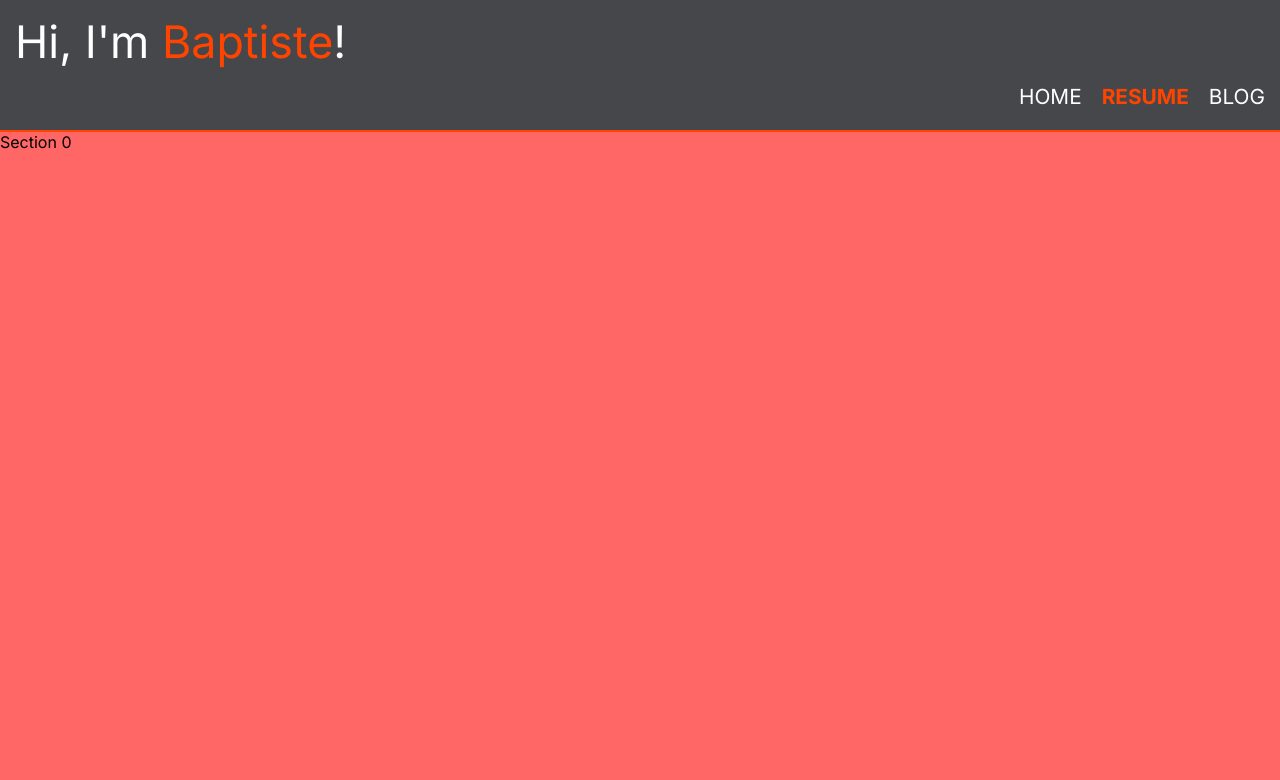
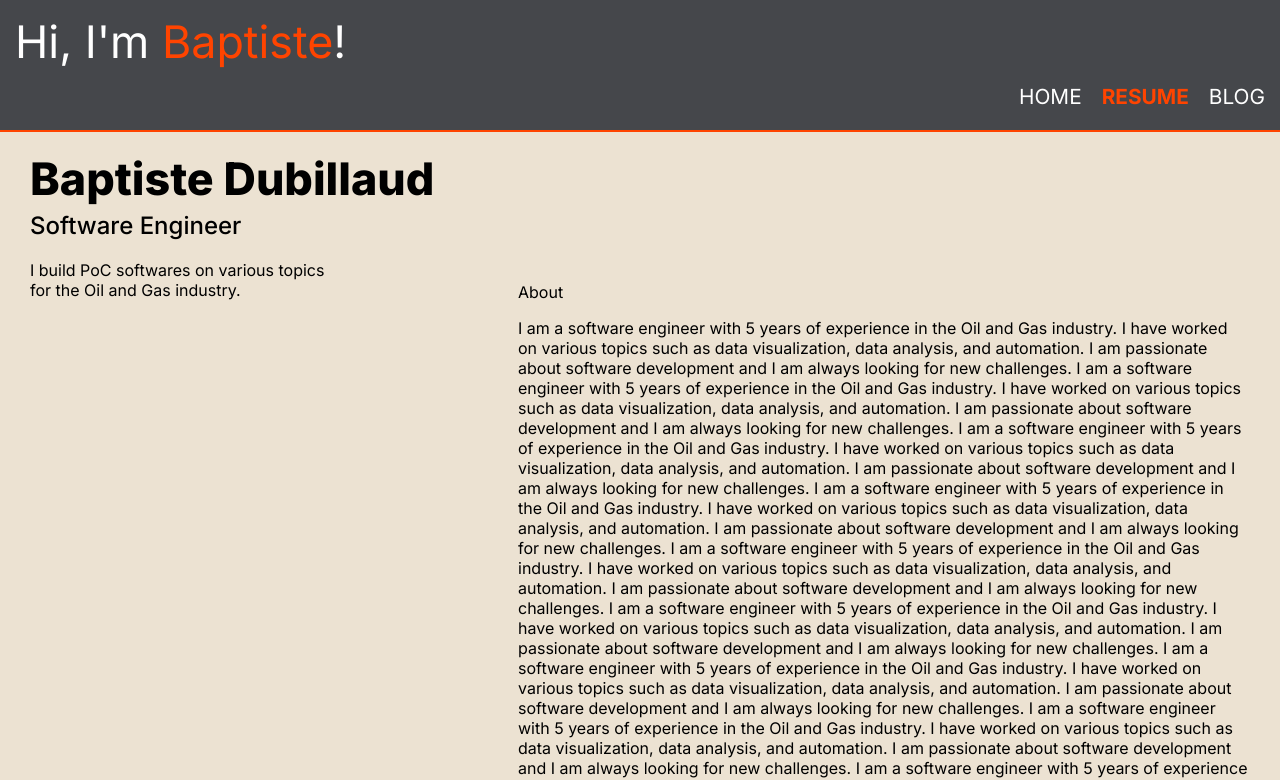
Before and after one commit to baptiste-dubillaud/personal-website, a Next.js app: page /resume in a window 1280 px wide. Shown: the top 780 px of the page. Built offline with nearby package versions, Linux system fonts and the light colour scheme.

Commit message:
resume page layout

```diff
--- a/src/app/resume/page.js
+++ b/src/app/resume/page.js
@@ -3,56 +3,139 @@
 import styles from "@/app/resume/page.module.css";
 import { useEffect, useRef, useState } from "react";
 
+const TWO_COLUMNS_BREAKPOINT = 1200;
+const TWO_COLUMNS_PRESENTATION_WIDTH = "40%";
+const TWO_COLUMNS_CONTENT_WIDTH = "60%";
+
+const PresentationComponent = ({ isTwoColumnSetup }) => {
+    return (
+        <div
+            className={styles.presentation_container}
+            style={{ width: isTwoColumnSetup ? TWO_COLUMNS_PRESENTATION_WIDTH : "100%" }}
+        >
+            <div className={styles.presentation_name}>Baptiste Dubillaud</div>
+            <div className={styles.presentation_job}>Software Engineer</div>
+            <div className={styles.presentation_desc}>
+                I build PoC softwares on various topics for the Oil and Gas industry.
+            </div>
+        </div>
+    );
+};
+
+const PartComponent = ({ isTwoColumnSetup, title, contentComponent }) => {
+    return (
+        <>
+            <div className={styles.part_title}>{title}</div>
+            <div className={styles.part_container}>
+                {!isTwoColumnSetup && <div className={styles.part_title}>{title}</div>}
+                {contentComponent}
+            </div>
+        </>
+    );
+};
+
+const AboutComponent = ({ isTwoColumnSetup }) => {
+    return (
+        <PartComponent
+            isTwoColumnSetup={isTwoColumnSetup}
+            title="About"
+            contentComponent={
+                <p>
+                    I am a software engineer with 5 years of experience in the Oil and Gas industry. I have worked on
+                    various topics such as data visualization, data analysis, and automation. I am passionate about
+                    software development and I am always looking for new challenges. I am a software engineer with 5
+                    years of experience in the Oil and Gas industry. I have worked on various topics such as data
+                    visualization, data analysis, and automation. I am passionate about software development and I am
+                    always looking for new challenges. I am a software engineer with 5 years of experience in the Oil
+                    and Gas industry. I have worked on various topics such as data visualization, data analysis, and
+                    automation. I am passionate about software development and I am always looking for new challenges. I
+                    am a software engineer with 5 years of experience in the Oil and Gas industry. I have worked on
+                    various topics such as data visualization, data analysis, and automation. I am passionate about
+                    software development and I am always looking for new challenges. I am a software engineer with 5
+                    years of experience in the Oil and Gas industry. I have worked on various topics such as data
+                    visualization, data analysis, and automation. I am passionate about software development and I am
+                    always looking for new challenges. I am a software engineer with 5 years of experience in the Oil
+                    and Gas industry. I have worked on various topics such as data visualization, data analysis, and
+                    automation. I am passionate about software development and I am always looking for new challenges. I
+                    am a software engineer with 5 years of experience in the Oil and Gas industry. I have worked on
+                    various topics such as data visualization, data analysis, and automation. I am passionate about
+                    software development and I am always looking for new challenges. I am a software engineer with 5
+                    years of experience in the Oil and Gas industry. I have worked on various topics such as data
+                    visualization, data analysis, and automation. I am passionate about software development and I am
+                    always looking for new challenges. I am a software engineer with 5 years of experience in the Oil
+                    and Gas industry. I have worked on various topics such as data visualization, data analysis, and
+                    automation. I am passionate about software development and I am always looking for new challenges. I
+                    am a software engineer with 5 years of experience in the Oil and Gas industry. I have worked on
+                    various topics such as data visualization, data analysis, and automation. I am passionate about
+                    software development and I am always looking for new challenges. I am a software engineer with 5
+                    years of experience in the Oil and Gas industry. I have worked on various topics such as data
+                    visualization, data analysis, and automation. I am passionate about software development and I am
+                    always looking for new challenges.
+                </p>
+            }
+        />
+    );
+};
+
+const ExperiencesComponent = ({ isTwoColumnSetup }) => {
+    return (
+        <div>
+            {!isTwoColumnSetup && <h2>Experiences</h2>}
+            zefzefzefzefzefzefzefzefzefzefzefzefzefzefzefzefzefzefzefzefzefzef
+        </div>
+    );
+};
+
+const EducationComponent = ({ isTwoColumnSetup }) => {
+    return <div>{!isTwoColumnSetup && <h2>Education</h2>}</div>;
+};
+
+const HobbiesComponent = ({ isTwoColumnSetup }) => {
+    return <div>{!isTwoColumnSetup && <h2>Experiences</h2>}</div>;
+};
+
 export default function Resume() {
-    const sections = [
-        { id: 1, color: "rgba(255, 0, 0, 0.6)", ref: useRef() },
-        { id: 2, color: "rgba(255, 255, 0, 0.6)", ref: useRef() },
-        { id: 3, color: "rgba(255, 0, 255, 0.6)", ref: useRef() },
-        { id: 4, color: "rgba(0, 255, 0, 0.6)", ref: useRef() },
-        { id: 5, color: "rgba(0, 255, 255, 0.6)", ref: useRef() },
-    ];
+    const [isTwoColumnSetup, setIsTwoColumnSetup] = useState(false);
 
-    const [currentSection, setCurrentSection] = useState(-1);
+    function handleWindowSizeChange() {
+        if (window.innerWidth > TWO_COLUMNS_BREAKPOINT) {
+            setIsTwoColumnSetup(true);
+        } else {
+            setIsTwoColumnSetup(false);
+        }
+    }
 
     useEffect(() => {
-        if (currentSection > -1 && currentSection < sections.length) {
-            console.log("currentSection", currentSection);
-            sections[currentSection].ref.current.scrollIntoView({
-                behaviour: "smooth",
-            });
-        }
-    }, [currentSection]);
-
-    useEffect(() => {
-        window.addEventListener("wheel", handleScroll);
+        handleWindowSizeChange();
+        window.addEventListener("resize", handleWindowSizeChange);
         return () => {
-            window.removeEventListener("wheel", handleScroll);
+            window.removeEventListener("resize", handleWindowSizeChange);
         };
     }, []);
 
-    const handleScroll = (event) => {
-        if (event.deltaY > 0) {
-            setCurrentSection((prevSection) => Math.min(prevSection + 1, sections.length - 1));
-        } else {
-            setCurrentSection((prevSection) => Math.max(prevSection - 1, 0));
-        }
-    };
-
     return (
-        <div>
-            {sections.map((section, index) => (
+        <div className={styles.resume_container}>
+            <div className={styles.content_container}>
+                <PresentationComponent isTwoColumnSetup={isTwoColumnSetup} />
                 <div
-                    ref={section.ref}
-                    key={section.id}
-                    style={{
-                        minHeight: "calc(100vh - 13px)",
-                        backgroundColor: section.color,
-                    }}
+                    className={styles.right_component}
+                    style={{ width: isTwoColumnSetup ? TWO_COLUMNS_CONTENT_WIDTH : "100%" }}
                 >
-                    Section {index}
-                    <div style={{ height: index * 500 }}></div>
+                    <AboutComponent isTwoColumnSetup={isTwoColumnSetup} />
+                    <AboutComponent isTwoColumnSetup={isTwoColumnSetup} />
+                    <AboutComponent isTwoColumnSetup={isTwoColumnSetup} />
+                    <AboutComponent isTwoColumnSetup={isTwoColumnSetup} />
+                    <AboutComponent isTwoColumnSetup={isTwoColumnSetup} />
+                    <AboutComponent isTwoColumnSetup={isTwoColumnSetup} />
+                    <AboutComponent isTwoColumnSetup={isTwoColumnSetup} />
+                    <AboutComponent isTwoColumnSetup={isTwoColumnSetup} />
+                    <AboutComponent isTwoColumnSetup={isTwoColumnSetup} />
+                    <AboutComponent isTwoColumnSetup={isTwoColumnSetup} />
+                    <ExperiencesComponent isTwoColumnSetup={isTwoColumnSetup} />
+                    <EducationComponent isTwoColumnSetup={isTwoColumnSetup} />
+                    <HobbiesComponent isTwoColumnSetup={isTwoColumnSetup} />
                 </div>
-            ))}
+            </div>
         </div>
     );
 }
--- a/src/app/resume/page.module.css
+++ b/src/app/resume/page.module.css
@@ -1,5 +1,50 @@
 .resume_container {
-    min-height: calc(100vh - 243px);
+    min-height: calc(100vh - 203px);
     background-color: var(--color-background);
     overflow-y: auto;
+    justify-content: center;
+    display: flex;
 }
+
+.content_container {
+    display: flex;
+    flex-wrap: wrap;
+    justify-content: space-between;
+    max-width: 1500px;
+    width: 100%;
+    margin-inline: 30px;
+}
+
+.presentation_container {
+    row-gap: 0px;
+    margin-top: 20px;
+}
+
+.presentation_name {
+    font-size: 2.8rem;
+    font-weight: 800;
+    margin: 0;
+}
+
+.presentation_job {
+    font-size: 1.5rem;
+    font-weight: 500;
+    margin-top: 5px;
+}
+
+.presentation_desc {
+    font-size: 1rem;
+    font-weight: 400;
+    margin: 0;
+    margin-top: 20px;
+    max-width: 300px;
+}
+
+.part_container {
+}
+
+.part_title {
+    position: sticky;
+    top: 0px;
+    margin-top: 150px;
+}
```
